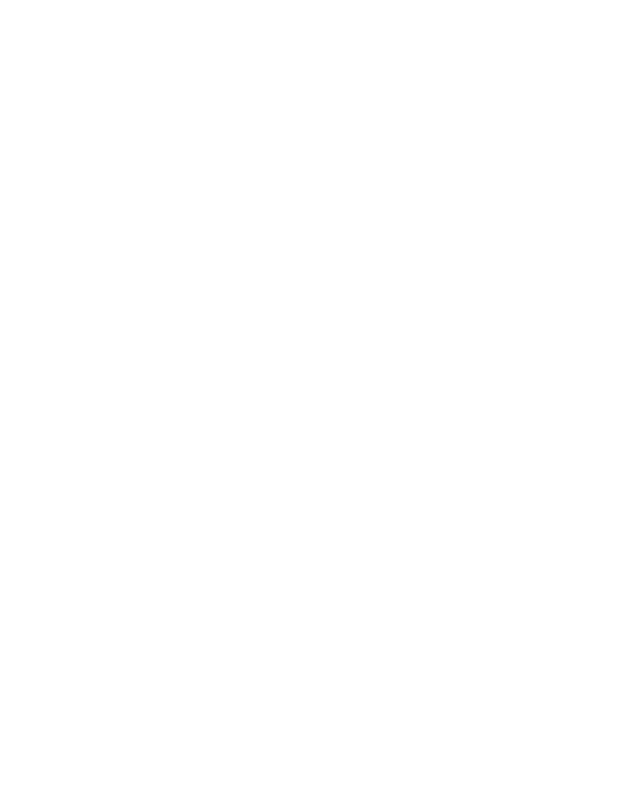
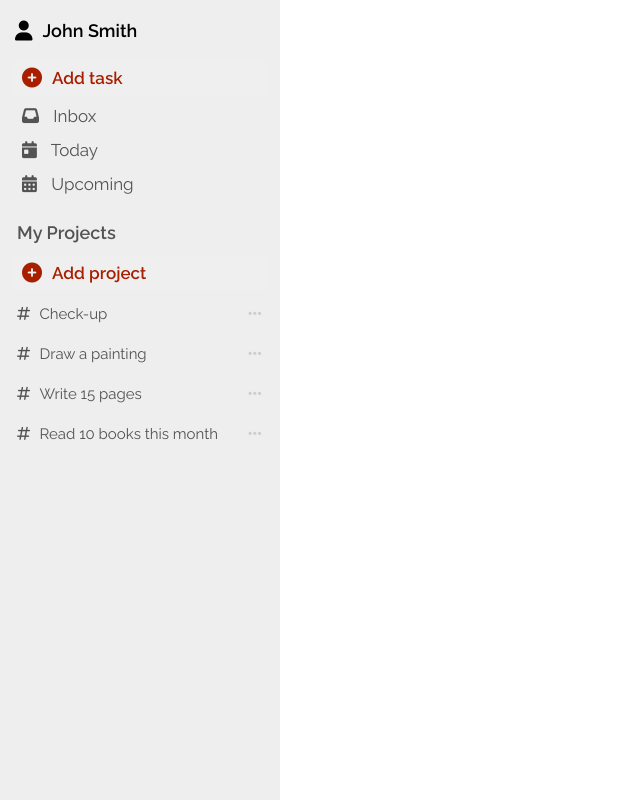
Before and after one commit to AnastassiyaMaxakova/to-do-list, a website: page src/template.html in a window 1280 px wide. Shown: the whole page, without its empty margins (0-640 px from the left). Drawn offline with Linux system fonts and the light colour scheme.

Commit message:
Add navigaion container, css styling

```diff
--- a/src/style.css
+++ b/src/style.css
@@ -0,0 +1,177 @@
+
+* {
+    box-sizing: border-box;
+    margin: 0;
+    padding: 0;
+    font-family: "Raleway", sans-serif ;
+}
+
+.raleway-basic {
+  font-family: "Raleway", sans-serif;
+  font-optical-sizing: auto;
+  font-weight: 400;
+  font-style: normal;
+}
+
+body {
+    display: flex;
+}
+
+ul {
+    list-style-type: none;
+}
+
+a {
+    text-decoration: none;
+    color: #535353;
+    cursor: pointer;
+}
+
+/*Navigation menu*/
+.nav-menu {
+    width: 280px;
+    height: 100vh;
+    background-color:#c1c1c147;
+    display: flex;
+    flex-direction: column;
+    color: #535353;
+    font-size: 17px;
+}
+
+/*User data container*/
+.user-data {
+    display: flex;
+    align-items: center;
+    gap: 10px;
+    color: black;
+    padding: 20px 15px;
+}
+
+.user-data i{
+    font-size: 20px;
+}
+
+.user-name {
+    font-weight: 600;
+    font-size: 18px;
+}
+
+/*Add project/task button container*/
+.nav-add-button{
+    display: flex;
+    align-items: center;
+    color: #a81f00;
+    line-height: 2;
+    margin: 0 12px;
+    gap: 10px;
+    border: none;
+    font-size: 17px;
+    font-weight: 600;
+    padding: 0 10px;
+}
+
+.nav-add-button:hover{
+    background-color: #a81f006c;
+    border-radius: 5px;
+    color: #fff;
+}
+
+.nav-add-button i {
+    font-size: 20px;
+}
+
+/*Menu items*/
+.nav-items{
+    line-height: 2;
+    color: #535353;
+    padding: 4px 12px;
+}
+.nav-items li {
+    padding: 0 10px;
+}
+
+.nav-items i {
+    margin-right:10px;
+}
+
+.nav-items li:hover{
+    background-color: #c1c1c15d;
+    border-radius: 5px;
+}
+
+/*Project container*/
+.nav-project{
+    padding: 10px 12px;
+    display: flex;
+    flex-direction: column;
+    flex: 1;
+    gap: 5px;
+}
+
+#addProjectBtn{
+    margin: 0;
+}
+
+#nav-project-title{
+    font-weight: 600;
+    line-height: 2;
+    padding: 0 5px;
+    font-size: 18px;
+}
+
+#nav-project-title:hover{
+    background-color: #c1c1c15d;
+    border-radius: 5px;
+}
+
+/*Projects display*/
+.nav-project-display{
+    display: flex;
+    align-items: center;
+    height: 35px;
+    padding:  5px;
+    gap: 10px;
+    position: relative;
+}
+
+.nav-project-name{
+    padding: 5px 0;
+    font-size: 15px;
+}
+
+.nav-project-display:hover{
+    background-color: #c1c1c15d;
+    border-radius: 5px;
+}
+
+.nav-project-display i{
+    font-size: 15px;
+}
+
+.project-box{
+    display: block;
+    overflow: hidden;
+    white-space: nowrap;
+    text-overflow: ellipsis;
+}
+
+#projectName{
+    font-size: 15px;
+}
+
+.fa-solid.fa-hashtag{
+    font-weight: 200;
+    margin-right: 5px;
+}
+
+#editProjectBtn {
+    opacity: 0.2;
+    position: absolute;
+    top: 50%;
+    right: 0;
+    transform: translate(-50%, -50%);
+}
+
+#editProjectBtn:hover{
+    opacity: 1;
+}
--- a/src/template.html
+++ b/src/template.html
@@ -4,9 +4,77 @@
     <meta charset="UTF-8">
     <meta name="viewport" content="width=device-width, initial-scale=1.0">
     <link rel="stylesheet" href="style.css">
+    <link rel="preconnect" href="https://fonts.googleapis.com">
+<link rel="preconnect" href="https://fonts.gstatic.com" crossorigin>
+<link href="https://fonts.googleapis.com/css2?family=Raleway:ital,wght@0,100..900;1,100..900&display=swap" rel="stylesheet">
+    <script src="https://kit.fontawesome.com/9425e0b1dd.js" crossorigin="anonymous"></script>
     <title>To Do List</title>
 </head>
 <body>
+    <div class="nav-menu">
 
+        <div class="user-data">
+            <i class="fa-solid fa-user"></i>
+            <p class="user-name">John Smith</p>
+        </div>
+
+        <button type="button" id="addTaskBtn" class="nav-add-button"><i class="fa-solid fa-circle-plus"></i>Add task</button>
+
+        <div class="nav-items">
+            <ul>
+                <li>
+                    <i class="fa-solid fa-inbox"></i>
+                    <a href="#" id="inboxBtn">Inbox</a>
+                </li>
+                <li>
+                    <i class="fa-solid fa-calendar-day"></i>
+                    <a href="#" id="todayBtn">Today</a>
+                </li>
+                <li>
+                    <i class="fa-solid fa-calendar-days"></i>
+                    <a href="#" id="upcomingBtn">Upcoming</a>
+                </li>
+            </ul>
+        </div>
+
+        <div class="nav-project">
+            <p id="nav-project-title">My Projects</p>
+            <button type="button" id="addProjectBtn" class="nav-add-button"><i class="fa-solid fa-circle-plus"></i>Add project</button>
+            <div class="nav-project-display">
+                <div class="project-box">
+                    <i class="fa-solid fa-hashtag"></i>
+                    <a href="#" id="projectName">Check-up</a>
+                </div>
+                <a href="#" id="editProjectBtn"><i class="fa-solid fa-ellipsis"></i></a>
+            </div>
+            <div class="nav-project-display">
+                <div class="project-box">
+                    <i class="fa-solid fa-hashtag"></i>
+                    <a href="#" id="projectName">Draw a painting</a>
+                </div>
+                <a href="#" id="editProjectBtn"><i class="fa-solid fa-ellipsis"></i></a>
+            </div>
+            <div class="nav-project-display">
+                <div class="project-box">
+                    <i class="fa-solid fa-hashtag"></i>
+                    <a href="#" id="projectName">Write 15 pages</a>
+                </div>
+                <a href="#" id="editProjectBtn"><i class="fa-solid fa-ellipsis"></i></a>
+            </div>
+            <div class="nav-project-display">
+                <div class="project-box">
+                    <i class="fa-solid fa-hashtag"></i>
+                    <a href="#" id="projectName">Read 10 books this month</a>
+                </div>
+                <a href="#" id="editProjectBtn"><i class="fa-solid fa-ellipsis"></i></a>
+            </div>
+
+        </div>
+
+    </div>
+
+
+
+    <div class="content"></div>
 </body>
 </html>
```
Also changed, not shown: webpack.dev.js (+4 -4 lines).
